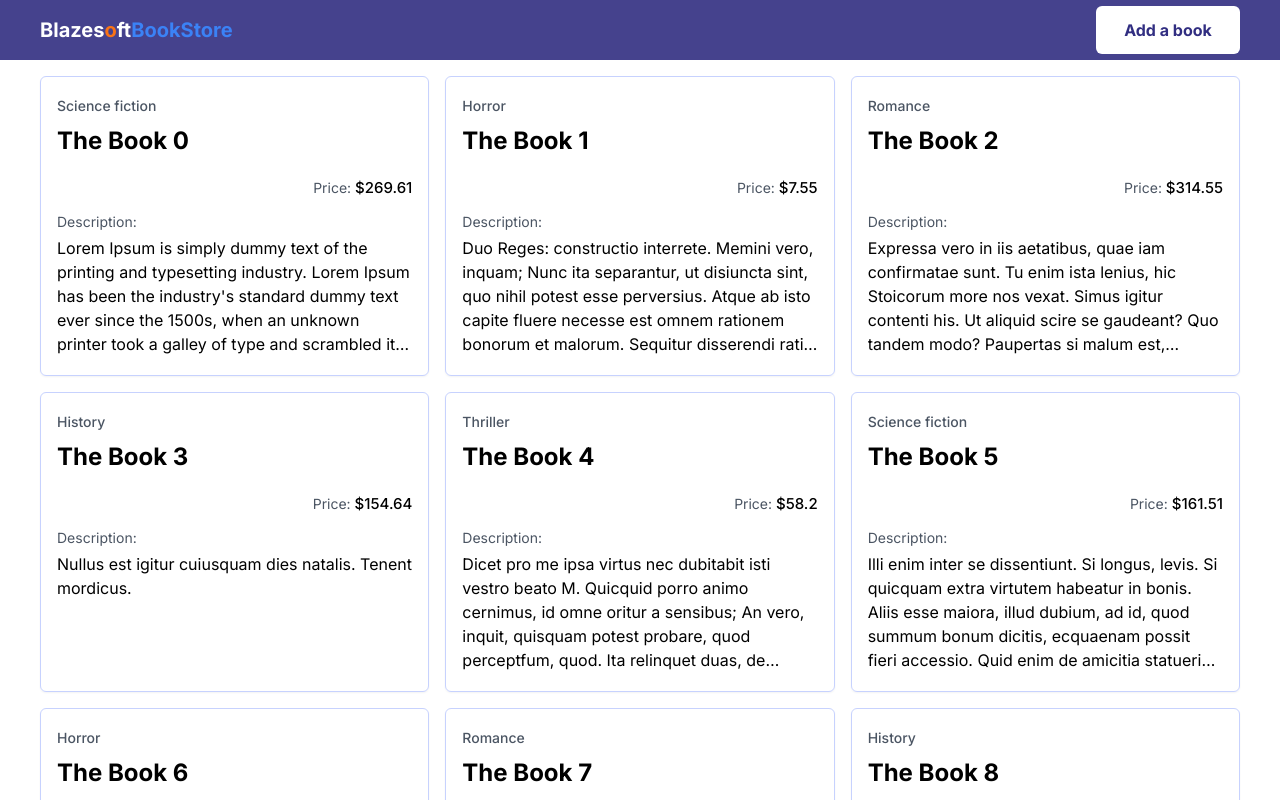
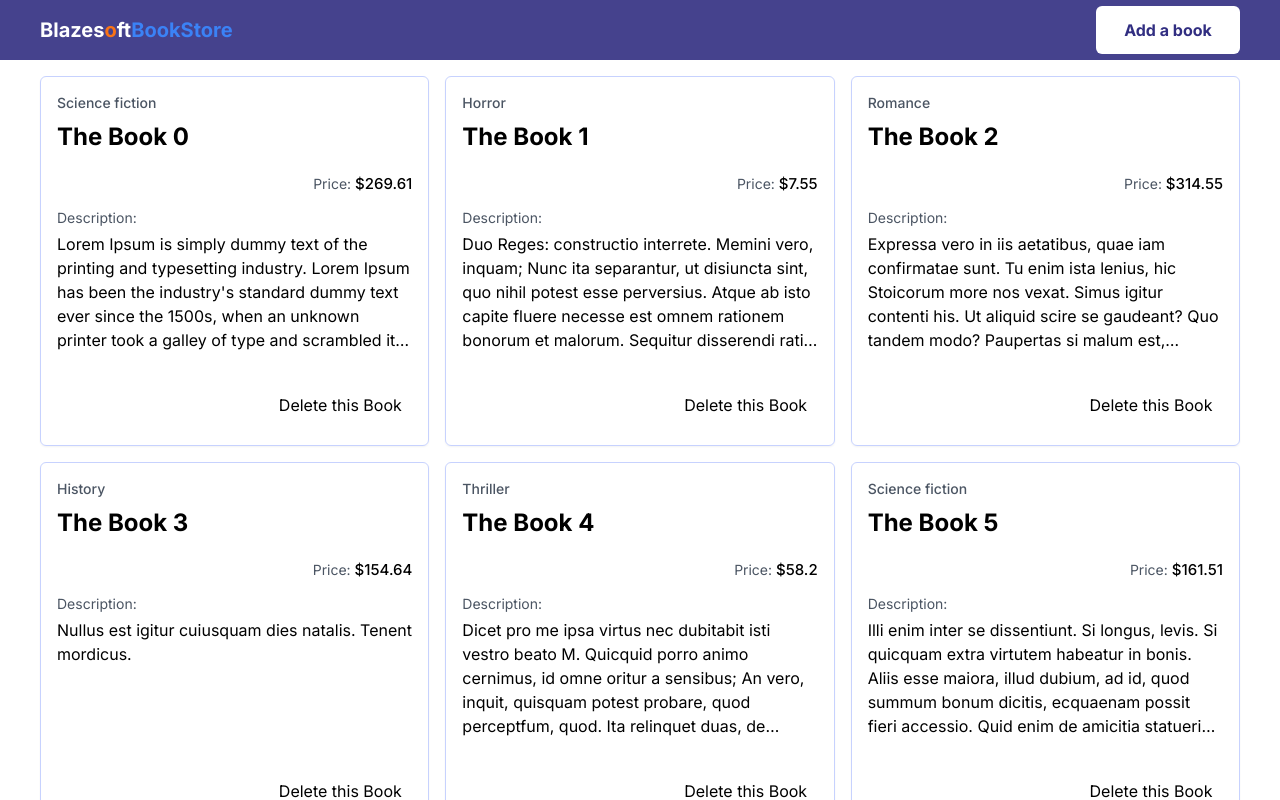
Before and after one commit to JensonCode/bookstore, a Next.js app: page / in a window 1280 px wide. Shown: the top 800 px of the page. Built offline with nearby package versions, Linux system fonts and the light colour scheme.

Commit message:
style: delete button for each book

```diff
--- a/src/components/bookCard.tsx
+++ b/src/components/bookCard.tsx
@@ -1,10 +1,8 @@
 import { Book } from '@/lib/data/books';
-import {
-  setSelectedBook,
-  bookSlice,
-} from '@/lib/redux/features/books/bookSlice';
-import { useAppDispatch, useAppStore } from '@/lib/redux/hooks';
+import { setSelectedBook, remove } from '@/lib/redux/features/books/bookSlice';
+import { useAppStore } from '@/lib/redux/hooks';
 import { cn } from '@/utils/cn';
+import Button from './ui/button';
 
 type CardProps = {
   book: Book;
@@ -16,14 +14,15 @@ export default function BookCard({ book }: CardProps) {
   return (
     <div
       className={cn(
-        'shadow-sm rounded-md border border-indigo-200 p-4 min-w-[240px] h-[300px] cursor-pointer',
-        'transition-transform ease-in-out hover:-translate-x-[0.5px] hover:-translate-y-1 hover:shadow-md '
+        'shadow-sm rounded-md border border-indigo-200 p-4 min-w-[240px] h-[370px] cursor-pointer',
+        'transition-transform ease-in-out hover:-translate-x-[0.75px] hover:-translate-y-[0.75px] hover:shadow-md',
+        'flex flex-col'
       )}
       onClick={() => store.dispatch(setSelectedBook(book.id))}
     >
       <span className='font-medium text-sm text-gray-600'>{book.category}</span>
 
-      <div className='flex flex-col space-y-1'>
+      <div className='flex flex-col space-y-1 grow'>
         <h1 className='font-bold text-2xl my-2 break-words'>{book.name}</h1>
 
         <span className='text-right py-2 font-medium text-[15px]'>
@@ -34,6 +33,19 @@ export default function BookCard({ book }: CardProps) {
         <span className='text-sm text-gray-600'>Description:</span>
         <p className='line-clamp-5'>{book.description}</p>
       </div>
+
+      <div className='flex justify-end'>
+        <Button
+          className={cn(
+            'bg-red-500 text-white',
+            'border-b-2 border-r-2 border-gray-400 hover:border-gray-600',
+            'transition-transform ease-in-out hover:-translate-x-[0.5px] hover:-translate-y-[0.5px] hover:drop-shadow-sm'
+          )}
+          onClick={() => store.dispatch(remove(book.id))}
+        >
+          Delete this Book
+        </Button>
+      </div>
     </div>
   );
 }
```
